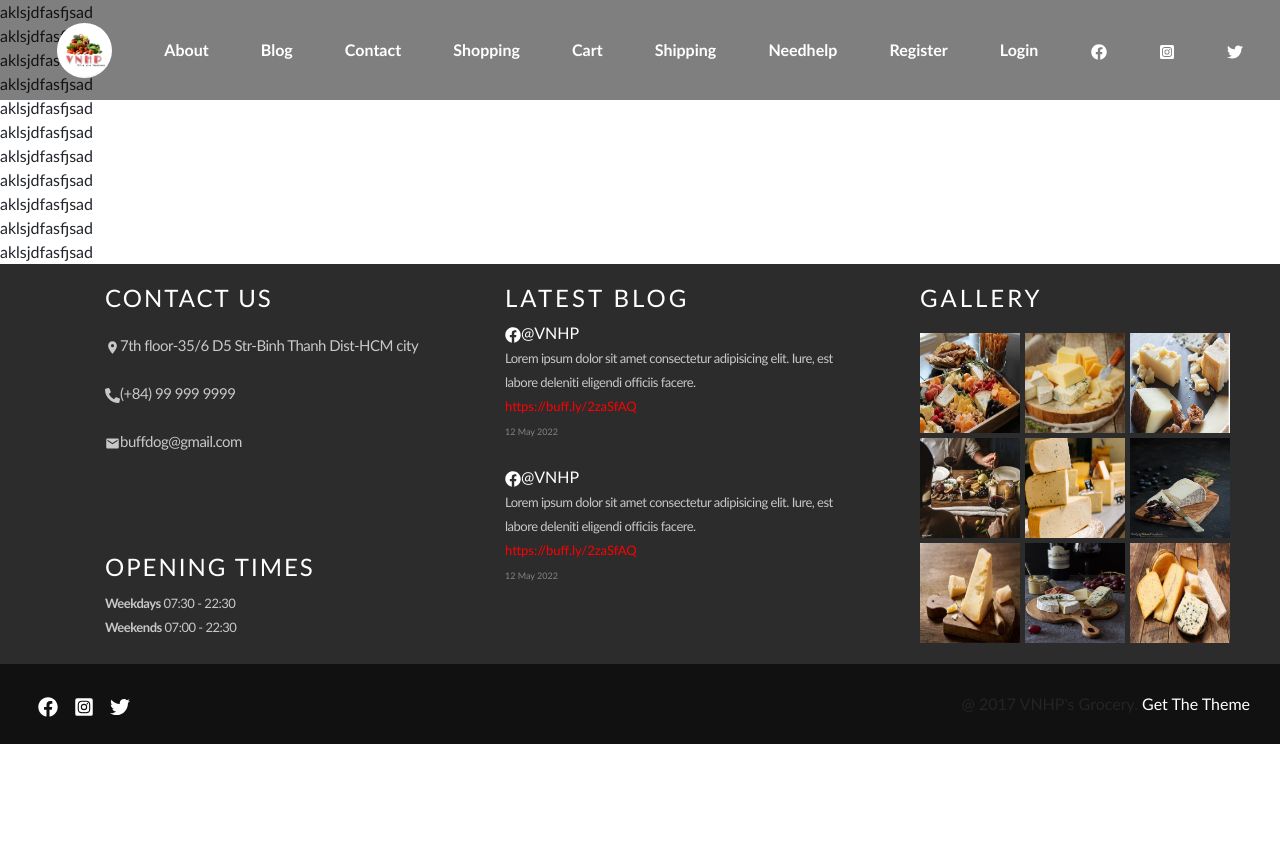
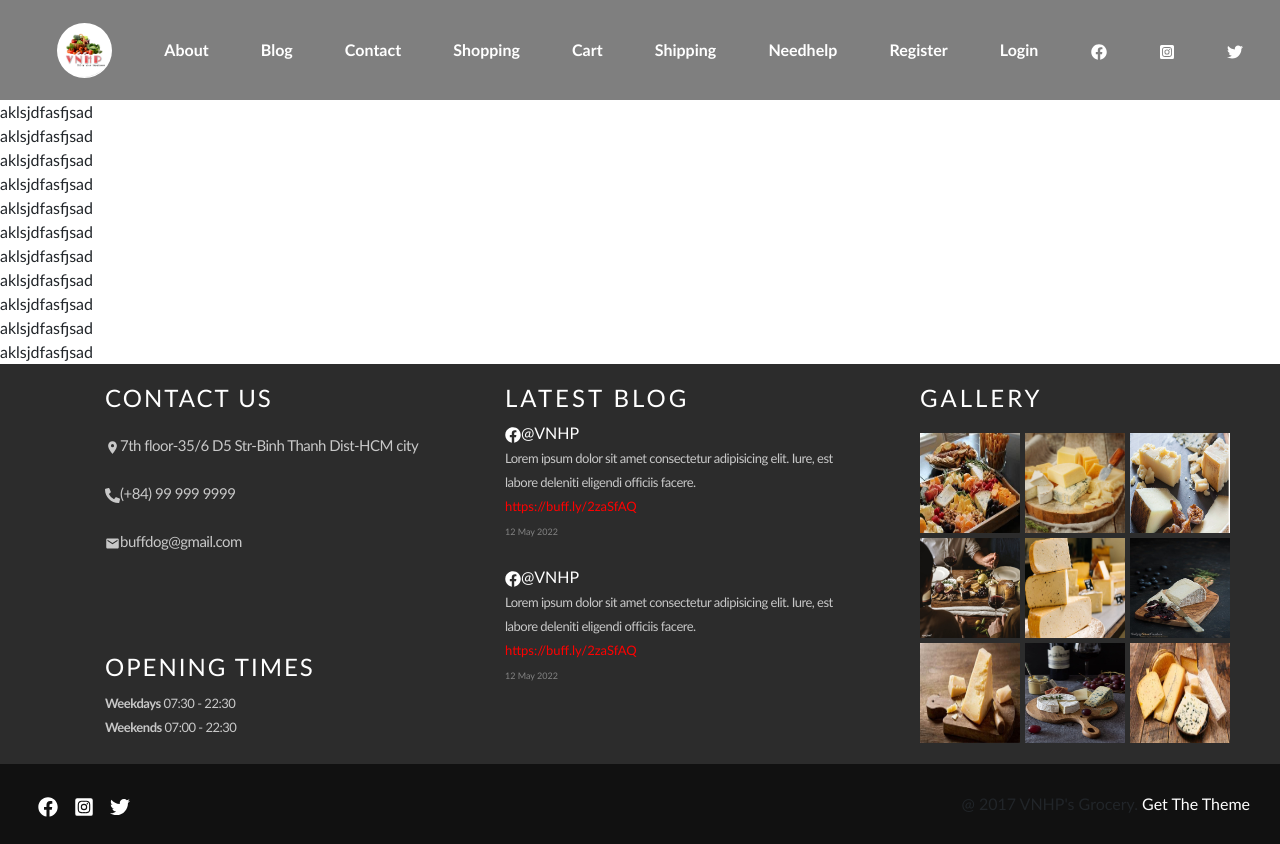
Before and after one commit to phongvan-1412/Techwiz-Sales, a React (Create React App) app in the folder react-frontend/: page / in a window 1280 px wide. Before the commit the page ends 800 px from the top, so only its background shows below. Built offline with nearby package versions, Linux system fonts and the light colour scheme.

Commit message:
Fix header

```diff
--- a/react-frontend/src/user/layout/Header-Footer/Header.js
+++ b/react-frontend/src/user/layout/Header-Footer/Header.js
@@ -1,33 +1,72 @@
-import React, {Component} from 'react';
-import {Link} from 'react-router-dom';
-import {FaFacebook, FaInstagramSquare, FaTwitter, FaBars } from 'react-icons/fa';
+import React, { Component } from "react";
+import { Link } from "react-router-dom";
+import {
+  FaFacebook,
+  FaInstagramSquare,
+  FaTwitter,
+  FaBars,
+} from "react-icons/fa";
 
-import '../../css/style-mobile.css';
-import '../../css/style-tablet.css';
-import '../../css/style-laptop.css';
+import "../../css/style-mobile.css";
+import "../../css/style-tablet.css";
+import "../../css/style-laptop.css";
 
-
-class Header extends Component{
-    render(){
-        return(
-            <header className="menu">
-                <Link to='/'><img src={require('../../img/Header/logo.jpg')} className="logo" /></Link>
-                <Link to ='/about' className="about">About</Link>
-                <Link to ='/blog' className="blog">Blog</Link>
-                <Link to ='/contact' className="contact">Contact</Link>
-                <Link to ='/product' className="shopping">Shopping</Link>
-                <Link to ='/cart' className="cart">Cart</Link>
-                <Link to ='/shipping' className="shipping">Shipping</Link>
-                <Link to ='/needhelp' className="needhelp">Needhelp</Link>
-                <Link to ='/register' className="register">Register</Link>
-                <Link to ='/login' className="login">Login</Link>
-                <Link to='/' className="meta-facebook"><FaFacebook /></Link>
-                <Link to='/' className="meta-instagram"><FaInstagramSquare /></Link>
-                <Link to='/' className="meta-twitter"><FaTwitter /></Link>
-                <Link to='/' className="btn-bars"><FaBars /></Link>
-            </header>
-        )
-    }
+class Header extends Component {
+  render() {
+    return (
+      <div>
+        <div style={{ height: "100px" }}>
+          <header className="menu">
+            <Link to="/">
+              <img
+                src={require("../../img/Header/logo.jpg")}
+                className="logo"
+              />
+            </Link>
+            <Link to="/about" className="about">
+              About
+            </Link>
+            <Link to="/blog" className="blog">
+              Blog
+            </Link>
+            <Link to="/contact" className="contact">
+              Contact
+            </Link>
+            <Link to="/product" className="shopping">
+              Shopping
+            </Link>
+            <Link to="/cart" className="cart">
+              Cart
+            </Link>
+            <Link to="/shipping" className="shipping">
+              Shipping
+            </Link>
+            <Link to="/needhelp" className="needhelp">
+              Needhelp
+            </Link>
+            <Link to="/register" className="register">
+              Register
+            </Link>
+            <Link to="/login" className="login">
+              Login
+            </Link>
+            <Link to="/" className="meta-facebook">
+              <FaFacebook />
+            </Link>
+            <Link to="/" className="meta-instagram">
+              <FaInstagramSquare />
+            </Link>
+            <Link to="/" className="meta-twitter">
+              <FaTwitter />
+            </Link>
+            <Link to="/" className="btn-bars">
+              <FaBars />
+            </Link>
+          </header>
+        </div>
+      </div>
+    );
+  }
 }
 
 export default Header;
```
